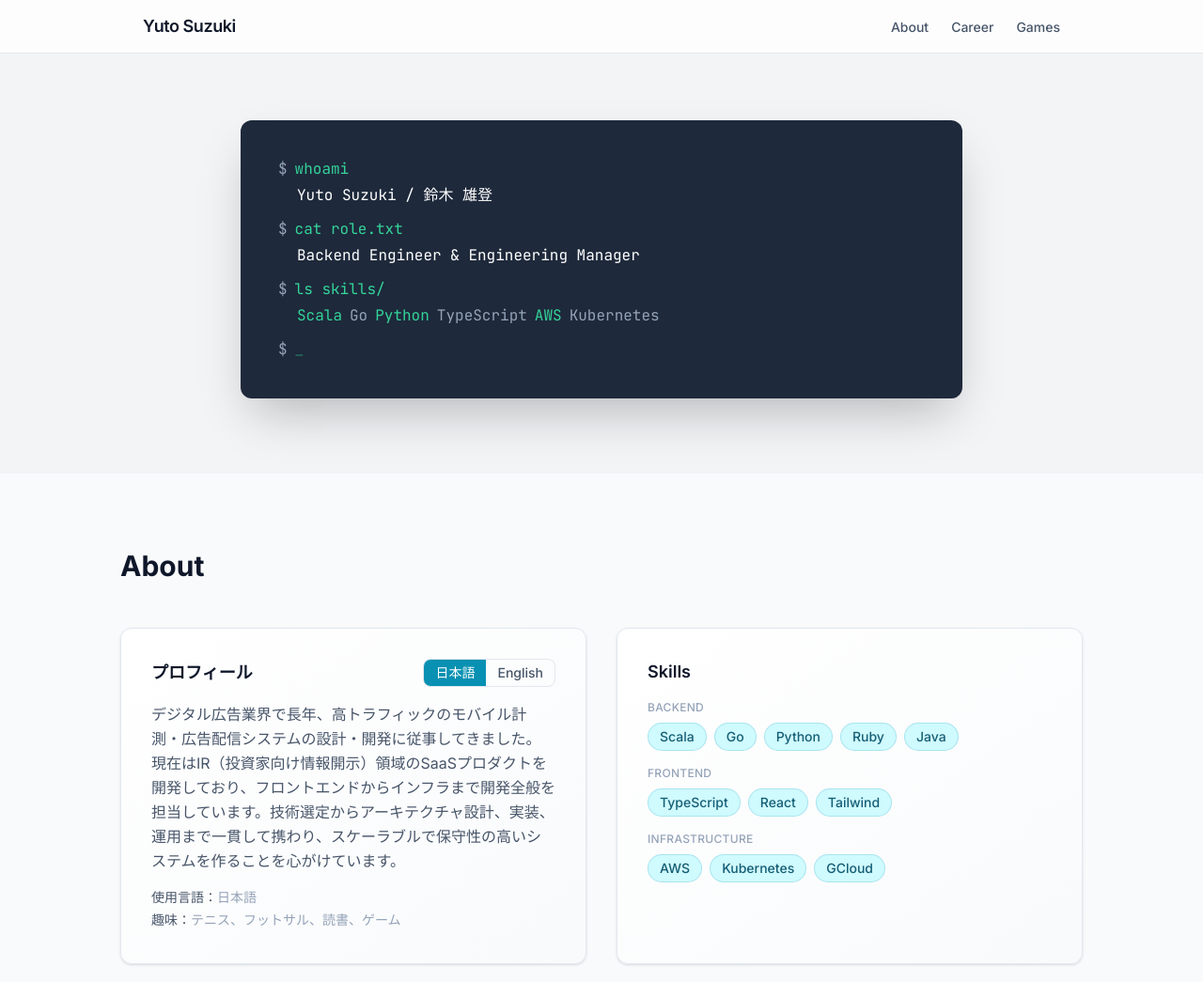
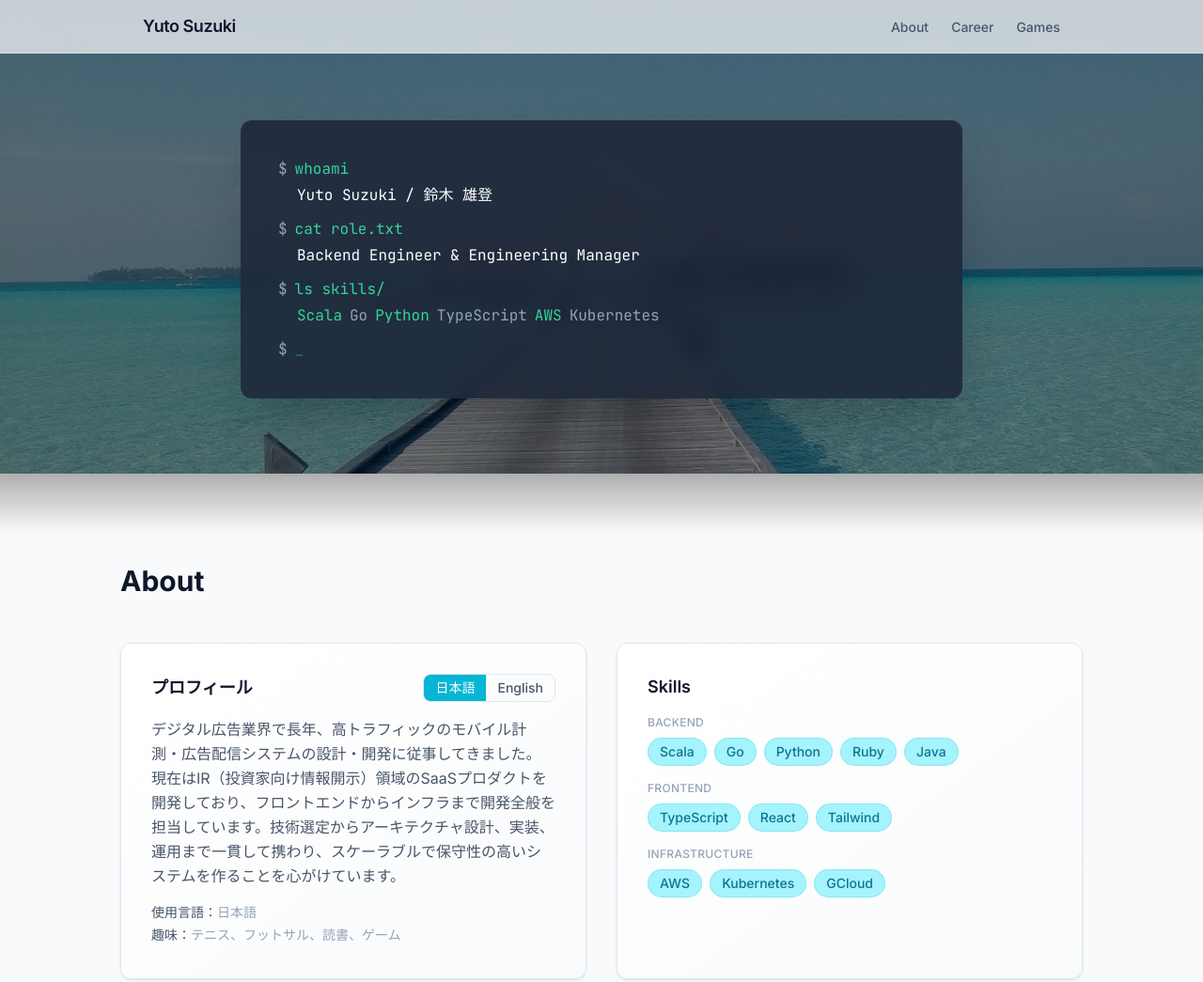
Before and after one commit to mocyuto/portfolio, an Astro site: page / in a window 1280 px wide. Shown: the top 1045 px of the page at 94% size. Built offline with nearby package versions, Linux system fonts and the light colour scheme; Astro itself is replaced by a stand-in of ours.

Commit message:
add image

```diff
--- a/src/components/About.astro
+++ b/src/components/About.astro
@@ -21,7 +21,8 @@ const interviews = [
 ];
 ---
 
-<section id="about" class="py-20 px-6">
+<section id="about" class="relative pt-24 pb-20 px-6">
+  <div class="absolute top-0 left-0 right-0 h-16 bg-gradient-to-b from-black/30 to-transparent pointer-events-none"></div>
   <div class="max-w-5xl mx-auto">
     <h2 class="text-3xl font-bold text-text-primary mb-12">About</h2>
 
--- a/src/components/Hero.astro
+++ b/src/components/Hero.astro
@@ -1,6 +1,8 @@
-<section class="pt-32 pb-20 px-6 bg-surface-muted">
-  <div class="max-w-3xl mx-auto">
-    <div class="bg-terminal-bg rounded-xl shadow-2xl p-6 md:p-10 font-mono text-sm md:text-base">
+<section class="relative pt-32 pb-20 px-6">
+  <div class="absolute inset-0 bg-cover bg-center bg-no-repeat" style="background-image: url('/img/honeymoon.jpg');"></div>
+  <div class="absolute inset-0 bg-black/50"></div>
+  <div class="relative max-w-3xl mx-auto">
+    <div class="bg-terminal-bg/90 backdrop-blur-sm rounded-xl shadow-2xl p-6 md:p-10 font-mono text-sm md:text-base">
       <div id="terminal-content" class="space-y-1">
         <div class="flex items-start gap-2">
           <span class="text-terminal-prompt shrink-0">$</span>
--- a/src/components/Navigation.astro
+++ b/src/components/Navigation.astro
@@ -6,7 +6,7 @@ const navItems = [
 ];
 ---
 
-<nav class="fixed top-0 w-full bg-white/80 backdrop-blur-md z-50 border-b border-slate-200">
+<nav class="fixed top-0 w-full bg-white/70 backdrop-blur-md z-50 border-b border-slate-200/60">
   <div class="max-w-5xl mx-auto px-6 h-14 flex items-center justify-between">
     <a href="#" class="text-lg font-semibold text-text-primary tracking-tight">Yuto Suzuki</a>
     <ul class="flex gap-6">
--- a/src/layouts/Layout.astro
+++ b/src/layouts/Layout.astro
@@ -17,7 +17,9 @@ const { title } = Astro.props;
     <meta property="og:type" content="website" />
     <meta property="og:url" content="https://yutosuzuki.info/" />
     <meta property="og:description" content="Backend Engineer & Engineering Manager" />
-    <meta name="twitter:card" content="summary" />
+    <meta name="twitter:card" content="summary_large_image" />
+    <meta property="og:image" content="https://yutosuzuki.com/img/honeymoon_thumbnail.jpg" />
+    <meta name="twitter:image" content="https://yutosuzuki.com/img/honeymoon_thumbnail.jpg" />
     <link rel="preconnect" href="https://fonts.googleapis.com">
     <link rel="preconnect" href="https://fonts.gstatic.com" crossorigin>
     <link href="https://fonts.googleapis.com/css2?family=Inter:wght@300;400;500;600;700&family=JetBrains+Mono:wght@400;500&display=swap" rel="stylesheet">
--- a/src/styles/global.css
+++ b/src/styles/global.css
@@ -4,9 +4,9 @@
   --font-sans: "Inter", system-ui, sans-serif;
   --font-mono: "JetBrains Mono", monospace;
 
-  --color-accent: #0891b2;
-  --color-accent-light: #cffafe;
-  --color-accent-dark: #155e75;
+  --color-accent: #06b6d4;
+  --color-accent-light: #a5f3fc;
+  --color-accent-dark: #0e7490;
   --color-terminal-bg: #1e293b;
   --color-terminal-text: #34d399;
   --color-terminal-prompt: #94a3b8;
```
Also changed, not shown: public/img/honeymoon.jpg (added), public/img/honeymoon_thumbnail.jpg (added).
